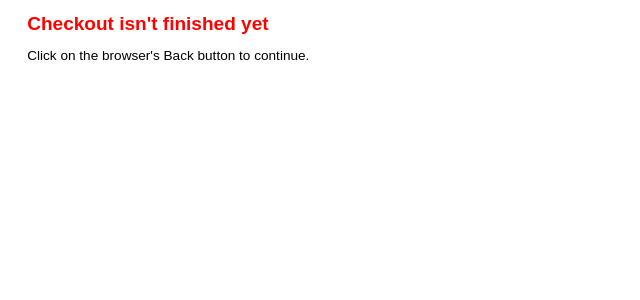
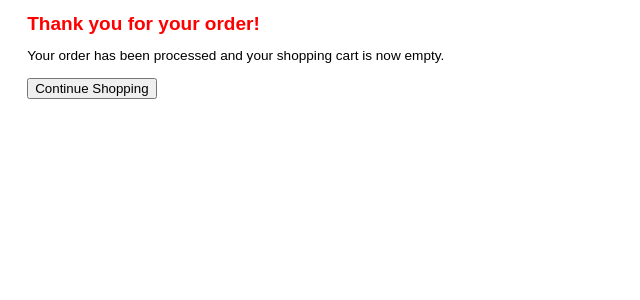
Before and after one commit to NguyenTrungKien1805/cartStore_Buoi5, a Java web app: page /checkout.jsp in a window 1280 px wide. Shown: the top 300 px of the page, without its empty margins (0-640 px from the left). Run offline with Tomcat 11, a stand-in JSP engine, Linux system fonts and the light colour scheme.

Commit message:
chỉnh checkout

```diff
--- a/src/main/webapp/checkout.jsp
+++ b/src/main/webapp/checkout.jsp
@@ -1,3 +1,7 @@
+<%@ page contentType="text/html; charset=UTF-8" pageEncoding="UTF-8" %>
+<%
+    session.removeAttribute("cart");
+%>
 <!DOCTYPE html>
 <html>
 <head>
@@ -6,7 +10,11 @@
     <link rel="stylesheet" href="styles/main.css" type="text/css"/>
 </head>
 <body>
-<h1>Checkout isn't finished yet</h1>
-<p>Click on the browser's Back button to continue.</p>
+<h1>Thank you for your order!</h1>
+<p>Your order has been processed and your shopping cart is now empty.</p>
+
+<form action="index.jsp" method="get" style="margin-top: 15px;">
+    <input type="submit" value="Continue Shopping">
+</form>
 </body>
 </html>
```
